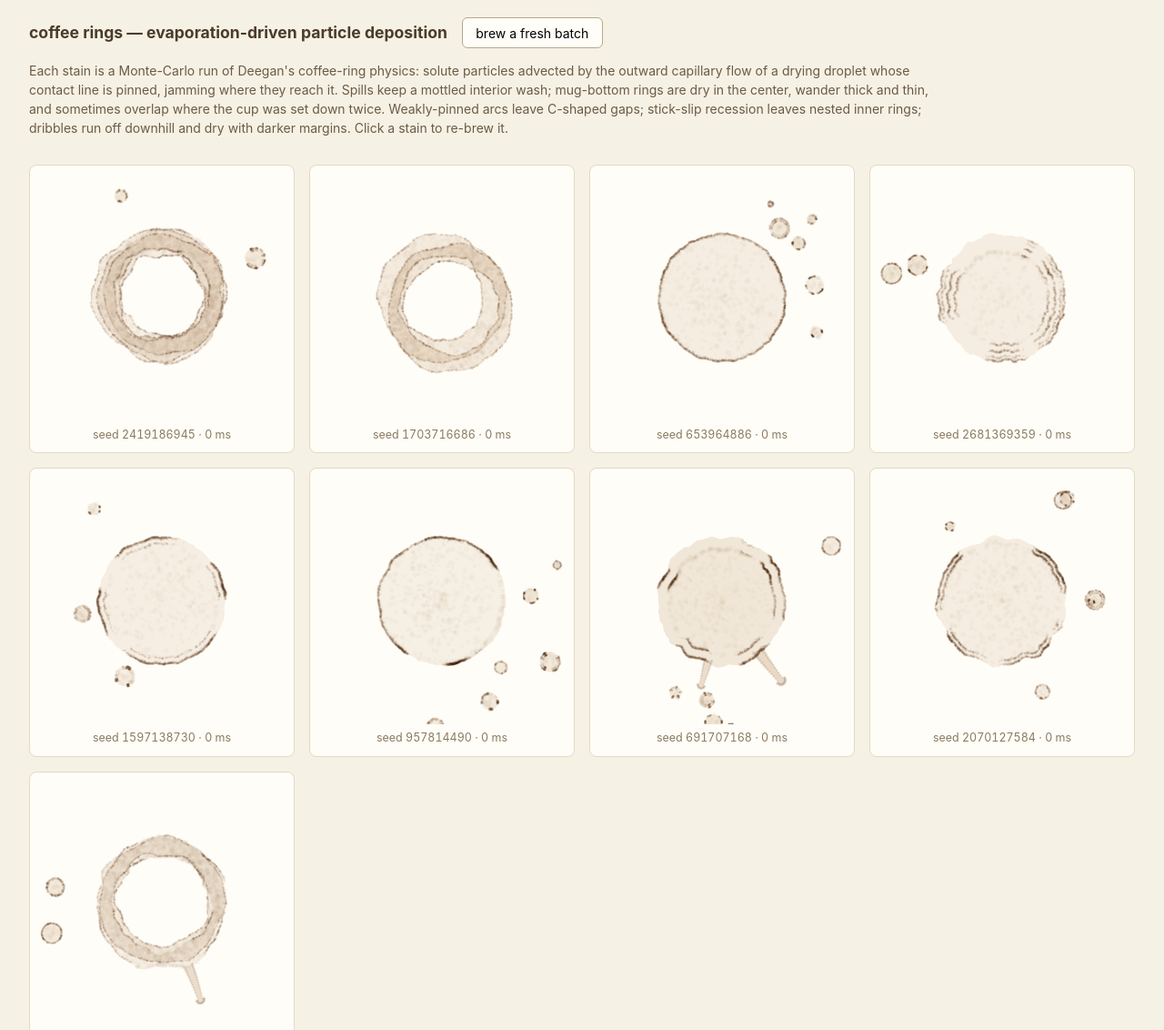
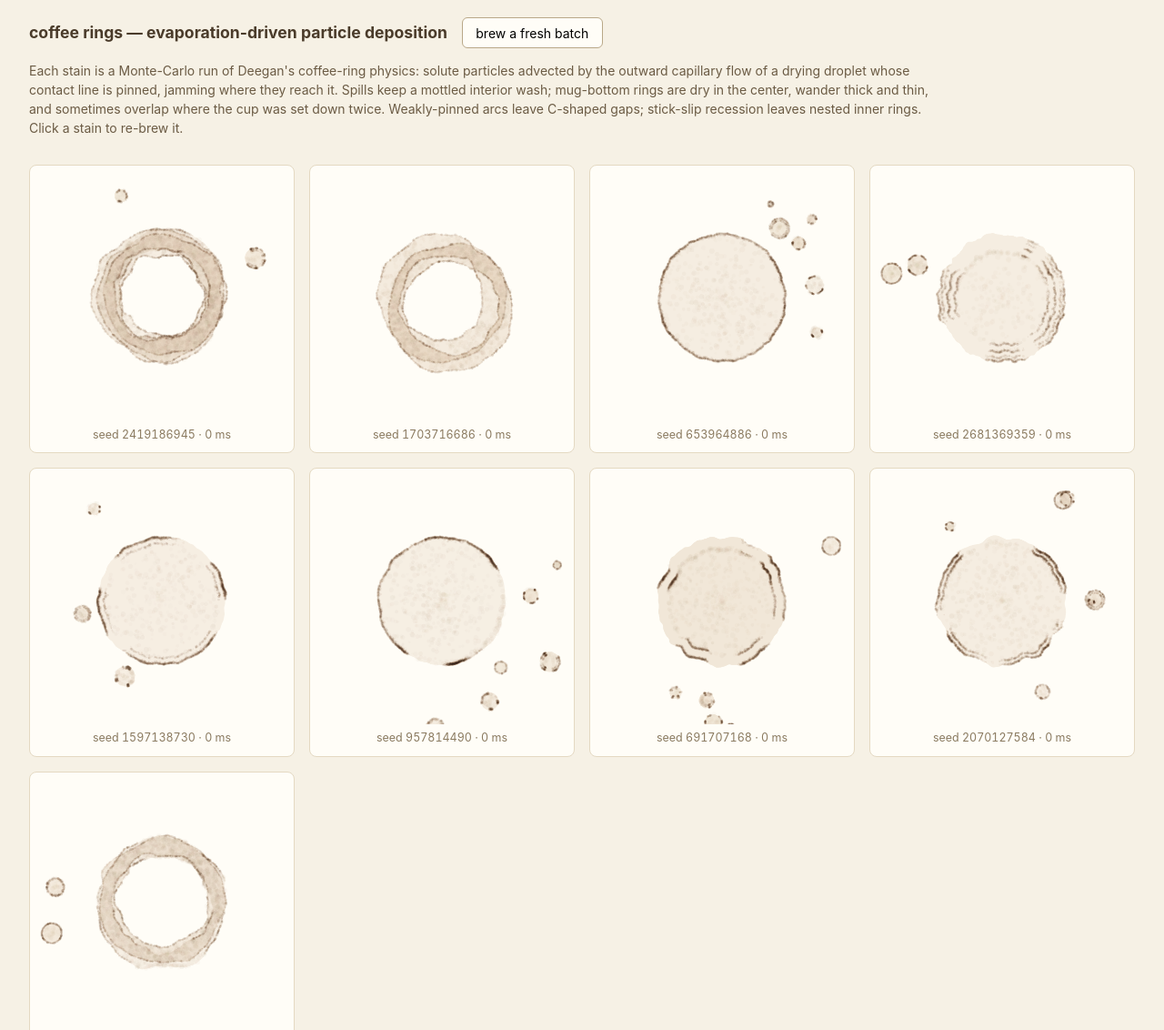
Before and after one commit to ravila4/coffee-ring-effect, a website: page demo/index.html in a window 1280 px wide. Shown: the top 1132 px of the page at 91% size. Drawn offline with Linux system fonts and the light colour scheme.

Commit message:
Remove drips
They looked like pushpins no matter how much noise was thrown at them.
The stains stand on their own.

```diff
--- a/demo/index.html
+++ b/demo/index.html
@@ -28,8 +28,8 @@
   contact line is pinned, jamming where they reach it. Spills keep a mottled
   interior wash; mug-bottom rings are dry in the center, wander thick and thin,
   and sometimes overlap where the cup was set down twice. Weakly-pinned arcs
-  leave C-shaped gaps; stick-slip recession leaves nested inner rings; dribbles
-  run off downhill and dry with darker margins. Click a stain to re-brew it.
+  leave C-shaped gaps; stick-slip recession leaves nested inner rings. Click a
+  stain to re-brew it.
 </p>
 <main id="grid"></main>
 <script type="module">
--- a/src/render.js
+++ b/src/render.js
@@ -29,7 +29,6 @@ export function buildStain({
   particles = 3500,
   type = 'auto', // 'drop' | 'mug' | 'auto'
   partialChance = 0.55,
-  dripChance = 0.4,
   mugChance = 0.5,
   overlapChance = 0.45,
   dropOverrides = {},
@@ -169,16 +168,14 @@ export function buildStain({
       const rr = (out + inn) / 2 + (d.u * (out - inn)) / 2;
       pushSplat(cx + rr * Math.cos(d.theta), cy + rr * Math.sin(d.theta), !d.pinned, shadeAt(d.theta));
     }
-    return outerR;
   };
 
-  let outerEdge = () => radius * 0.96;
   if (stainType === 'mug') {
     const wBase = radius * rng.uniform(0.1, 0.16);
     const R = radius - wBase;
     const placements = rng.random() < overlapChance ? 2 + rng.int(2) : 1;
     for (let k = 0; k < placements; k++) {
-      const edge = addMugRing({
+      addMugRing({
         cx: k === 0 ? 0 : rng.gaussian() * 0.1 * radius,
         cy: k === 0 ? 0 : rng.gaussian() * 0.1 * radius,
         R: R * rng.uniform(0.97, 1.03),
@@ -186,7 +183,6 @@ export function buildStain({
         count: Math.floor(particles * 0.55),
         overrides: k === 0 ? dropOverrides : {},
       });
-      if (k === 0) outerEdge = edge;
     }
   } else {
     addDrop({ cx: 0, cy: 0, r: radius, count: particles, overrides: dropOverrides });
@@ -205,71 +201,6 @@ export function buildStain({
       r: frac * radius,
       count: Math.max(120, Math.floor(particles * frac * frac * 4)),
     });
-  }
-
-  // Runs that dribbled off the rim. They share one direction (the table's
-  // tilt), bend only gently, dry with darker margins (their own edge
-  // deposition) and end in a rounded dried bulb. Biased downward on screen —
-  // any direction is physically valid on a table, but eyes expect runs to
-  // fall, and upward pairs read as antennae.
-  if (rng.random() < dripChance) {
-    const drips = 1 + rng.int(2);
-    const tilt = Math.PI / 2 + rng.gaussian() * 0.5;
-    for (let k = 0; k < drips; k++) {
-      const a = tilt + rng.gaussian() * 0.35;
-      const len = rng.uniform(0.25, 0.6) * radius;
-      const w0 = radius * rng.uniform(0.06, 0.09);
-      const curve = rng.uniform(-0.2, 0.2);
-      const startR = outerEdge(a) * 0.99;
-      const sx = startR * Math.cos(a);
-      const sy = startR * Math.sin(a);
-      const steps = Math.max(14, Math.floor(len / (w0 * 0.3)));
-      const left = [];
-      const right = [];
-      let ex = sx;
-      let ey = sy;
-      let endAng = a;
-      for (let s = 0; s <= steps; s++) {
-        const f = s / steps;
-        const ang = a + curve * f;
-        const x = sx + len * f * Math.cos(ang);
-        const y = sy + len * f * Math.sin(ang);
-        const w = w0 * (1 - 0.45 * f);
-        const px = -Math.sin(ang);
-        const py = Math.cos(ang);
-        left.push({ x: x + px * w, y: y + py * w });
-        right.push({ x: x - px * w, y: y - py * w });
-        // The run dries with its own edge deposition: darker margins.
-        if (s % 2 === 0) {
-          for (const side of [-1, 1]) {
-            splats.push({
-              x: x + side * px * w,
-              y: y + side * py * w,
-              r: w * 0.35,
-              alpha: 0.12,
-              color: RING_COLORS[2],
-            });
-          }
-        }
-        ex = x;
-        ey = y;
-        endAng = ang;
-      }
-      // Rounded dried bulb where the run stopped.
-      const bw = w0 * 0.9;
-      for (let m = 0; m <= 10; m++) {
-        const phi = endAng + Math.PI / 2 - (m / 10) * Math.PI;
-        const bx = ex + bw * Math.cos(phi);
-        const by = ey + bw * Math.sin(phi);
-        left.push({ x: bx, y: by });
-        splats.push({ x: bx, y: by, r: bw * 0.35, alpha: 0.13, color: RING_COLORS[2] });
-      }
-      washes.push({
-        points: left.concat(right.reverse()),
-        color: WASH_COLOR,
-        alpha: rng.uniform(0.2, 0.28),
-      });
-    }
   }
 
   return { splats, washes, radius, seed, type: stainType };
```
Also changed, not shown: README.md.
